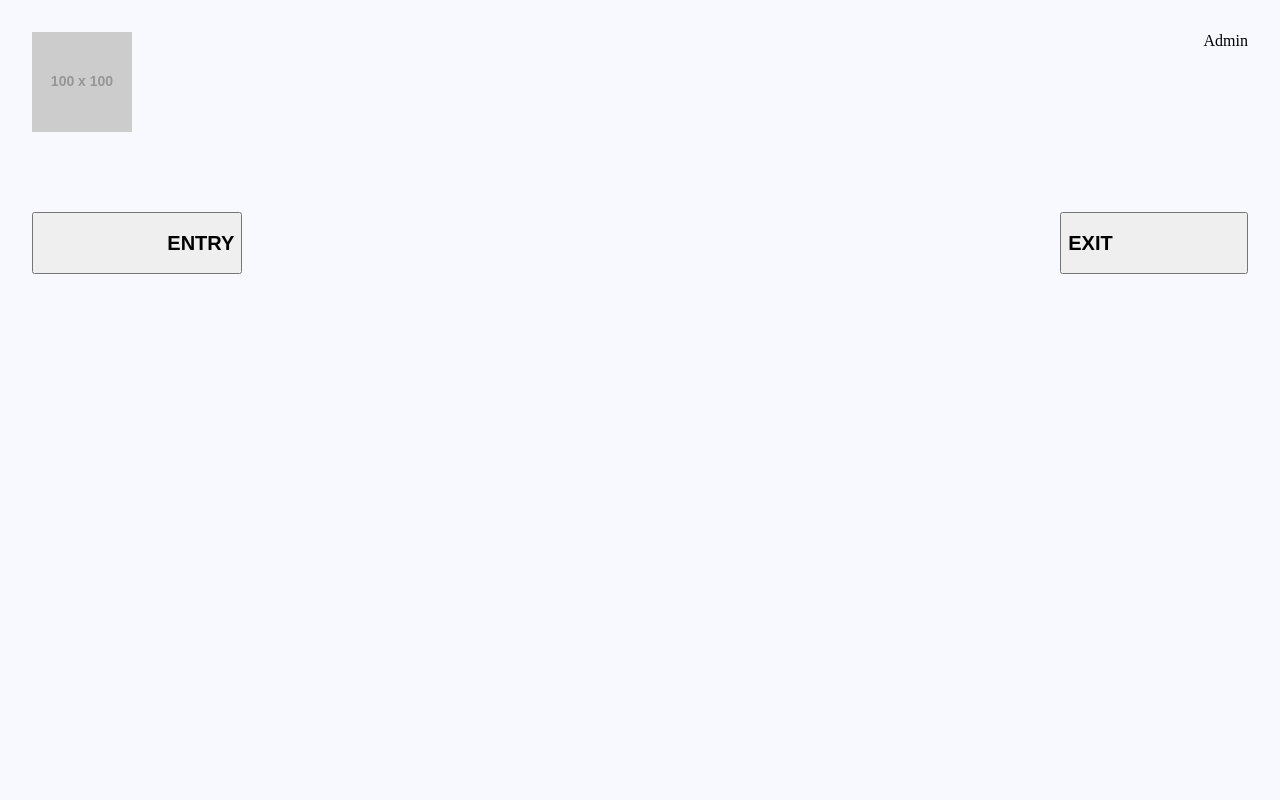
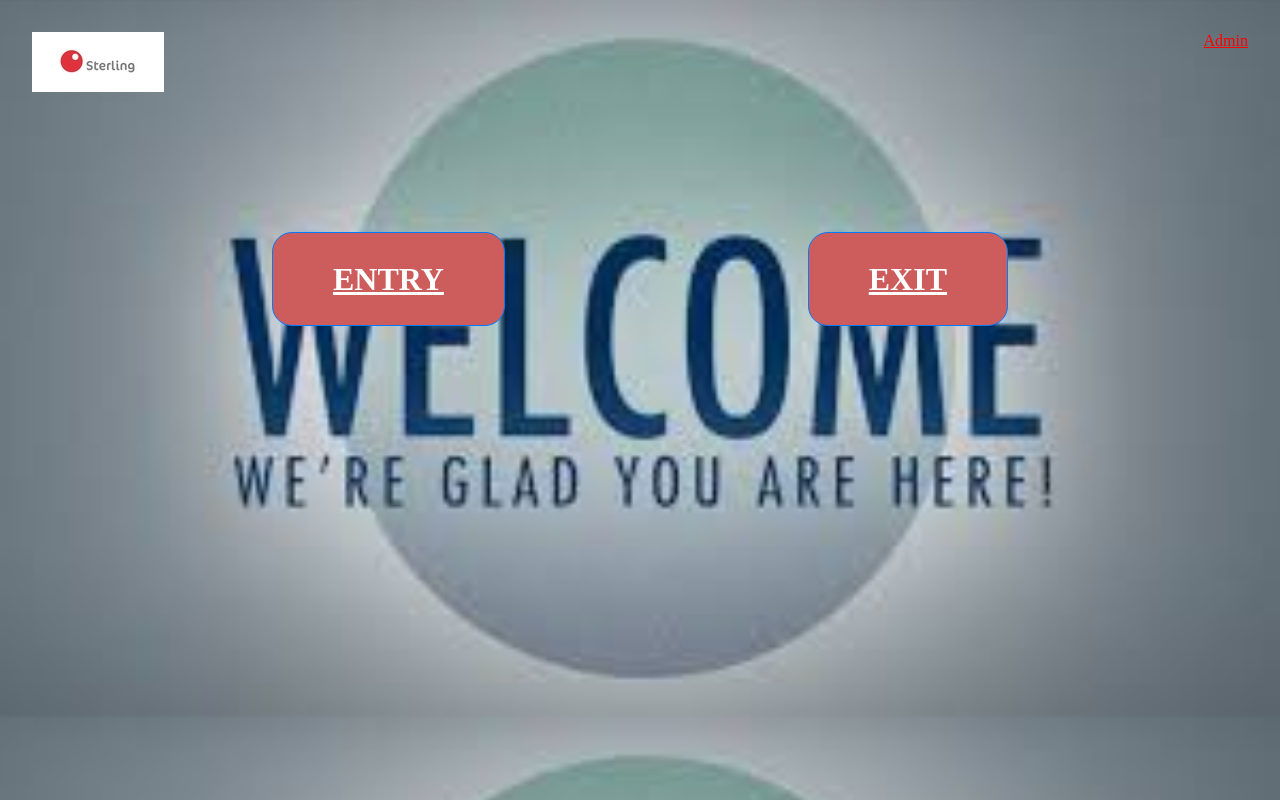
Before and after one commit to omiyaleui/TECH, a plain HTML site: page project_main.html in a window 1280 px wide. Drawn offline with Linux system fonts and the light colour scheme; placeholder pictures from the web are drawn by us.

Commit message:
third commit

```diff
--- a/project_main.css
+++ b/project_main.css
@@ -2,6 +2,9 @@
     padding: 1.5em;
     border: red;
     background-color: ghostwhite;
+    background-image: url(./images/background-image.jpg);
+    background-size: cover;
+
 
 }
 
@@ -9,10 +12,12 @@
 #logo{
     image-resolution: 2em ;
     border-image-outset: 5em;
+    size: 200%;
 }
 
 .align-right{
     float: right;
+    color: red;
 }
 
 .align-left{
@@ -27,6 +32,35 @@
 .align-exit{
     float: right;
     padding-right: 10em;
+}
 
+.button {
+    background-color: red;
+    border: none;
+    color: black;
+    padding: 15px 25px;
+    text-align: center;
+    font-size: 16px;
+    cursor: pointer;
+}
 
+.btn {
+    display: inline-block;
+
+    text-align: center;
+    vertical-align: middle;
+    cursor: pointer;
+    user-select: none;
+    background-color: transparent;
+    border: 1px solid transparent;
+    padding: 1.375rem 3.75rem;
+    font-size: 2rem;
+    line-height: 1.5;
+    border-radius: 1.25rem;
+    transition: color .15s ease-in-out,background-color .15s ease-in-out,border-color .15s ease-in-out,box-shadow .15s ease-in-out;
 }
+
+.btn-primary {
+    color: #fff;
+    background-color: indianred;
+    border-color: #007bff;
--- a/project_main.html
+++ b/project_main.html
@@ -9,19 +9,19 @@
 <body class="background">
     <div>
         <div id="logo">
-            <span class="align-left"><img src="https://via.placeholder.com/100x100" alt=""></span>
+            <span class="align-left"><img src="./images/sterling-logo.jpg" alt=""></span>
         </div>
 
         <div>
-            <span class="align-right">Admin</span>
+            <a class="align-right" href="">Admin</a>
         </div>
 
     </div>
     <br><br> <br><br><br> <br><br><br><br><br>
 
     <div>
-        <button class="align-entry"><h2>ENTRY</h2></button>
-        <button class="align-exit"><h2>EXIT</h2></button>
+       <h2 class="align-entry"><a class="btn btn-primary" href="">ENTRY</a></h2>
+       <h2 class="align-exit"><a class="btn btn-primary" href="">EXIT</a></h2>
 
     </div>
 
```
Also changed, not shown: images/background-image.jpg (added), images/sterling-logo.jpg (added).
